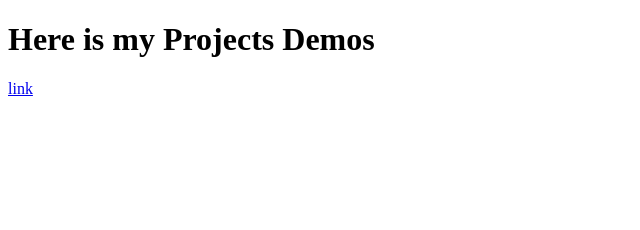
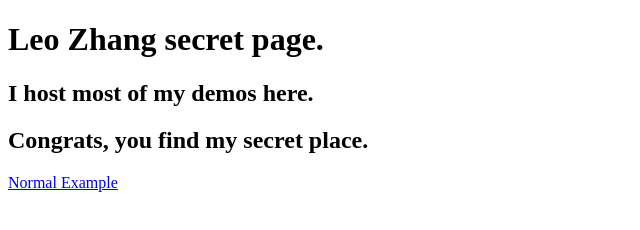
Before and after one commit to HakkerBarry/Web_Demos, a plain HTML site: page index.html in a window 1280 px wide. Shown: the whole page, without its empty margins (0-640 px from the left). Drawn offline with Linux system fonts and the light colour scheme.

Commit message:
change some name

```diff
--- a/index.html
+++ b/index.html
@@ -5,7 +5,9 @@
 		<title>index</title>
 	</head>
 	<body>
-		<h1>Here is my Projects Demos</h1>
-		<a href='NormalExample/project5.html'>link</a>
+		<h1>Leo Zhang secret page.</h1>
+		<h2>I host most of my demos here.</h2>
+		<h2>Congrats, you find my secret place.</h2>
+		<a href='NormalExample/project5.html'>Normal Example</a>
 	</body>
 </html>
```
Also changed, not shown: NormalExample/Normals.html (renamed from NormalExample/project5.html, +2 -3 lines), NormalExample/normal_ex.js (renamed from NormalExample/project5.js).
